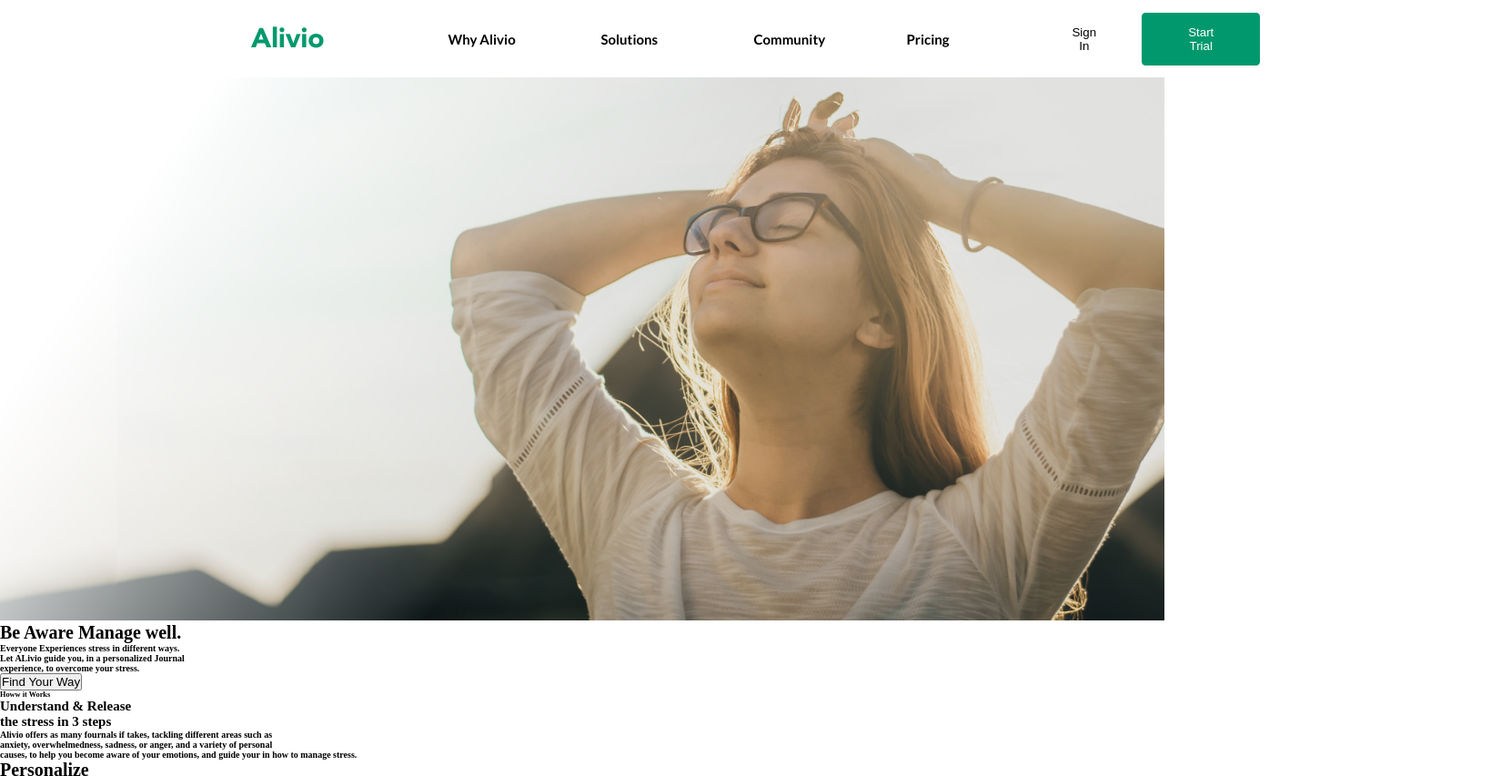
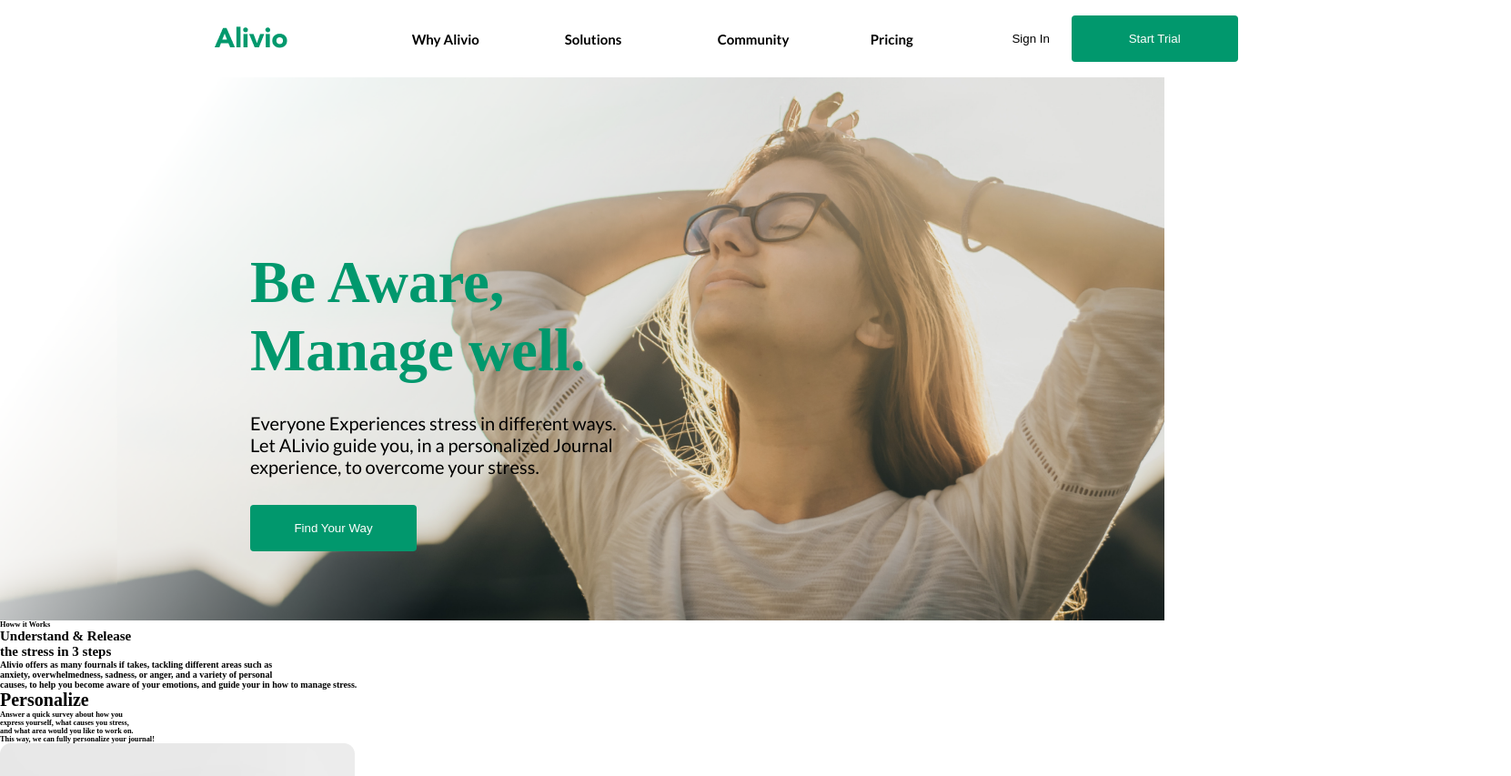
Before and after one commit to BrunoGaruda/Alivio-Landing-Page, a plain HTML site: page index.html in a window 1280 px wide. Shown: the top 853 px of the page at 91% size, 1661 px wide, since content can reach past the window. Drawn offline with Linux system fonts and the light colour scheme.

Commit message:
div intro completa

```diff
--- a/index.html
+++ b/index.html
@@ -34,7 +34,7 @@
         <h2>Pricing</h2>
       </div>
 
-      <div class="btn-intro">
+      <div class="btn-top">
         <button class="btn-white">Sign In</button>
         <button class="btn-green1">Start Trial</button>
       </div>
@@ -43,8 +43,11 @@
     <!--- Primeira Div com imagem de apresentação-->
     <div class="intro">
       <img src="/assets/01.png" alt="" />
-      <div>
-        <h1>Be Aware Manage well.</h1>
+      <div class="intro-text">
+        <h1>
+          Be Aware, <br />
+          Manage well.
+        </h1>
         <h4>
           Everyone Experiences stress in different ways. <br />
           Let ALivio guide you, in a personalized Journal <br />
--- a/style.css
+++ b/style.css
@@ -14,21 +14,23 @@
   box-sizing: border-box;
 }
 
-body {
+/* body {
   width: 100%;
   height: 100%;
-}
+} */
 
 header {
 /* position: absolute; */
-width: 100vw;
+/* width: 100vw; */
+left: auto;
 height: 8.5rem;
 background: #FFFFFF;
+
 }
 
 header img {
-
-  margin-left: 27.5rem;
+  margin-left: calc(27.5rem - (7.957rem / 2));
+  /* margin-left: 27.5rem; */
   margin-right: 10.046rem;
 
 }
@@ -71,24 +73,28 @@ header h2{
 
 }
 
-.btn-intro{
+.btn-top{
   display: flex;
-  flex-direction: inline;
-  justify-content: space-around;
+  /* flex-direction: inline; */
+  /* justify-content: space-around; */
 }
 
 .btn-white{
-  margin-left: auto;
+  /* margin-left: auto; */
 
   background-color: var(--secundary-color);
-  display: flex;
-  flex-direction: inline-block;
-  align-items: center;
-  padding: 1.3rem 5.0rem;
-  gap: 3rem;
+  /* display: flex; */
+  /* flex-direction: initial; */
+  color: var(--font-style1);
+  /* align-items: center; */
+  /* padding: 1.3rem 5.0rem; */
+  /* gap: 0rem; */
 
   border: none;
-  border-radius: 0.4rem;
+  /* border-radius: 0.4rem; */
+
+  width: 8.9rem;
+
 }
 
 .btn-green1{
@@ -96,21 +102,62 @@ header h2{
   background-color: var(--primary-color);
 
 
-  display: flex;
-  flex-direction: column;
-  align-items: center;
+  /* display: flex; */
+  /* flex-direction: initial; */
+  /* align-items: center; */
 
   margin-right: 27.6rem;
-  padding: 1.3rem 5.0rem;
-  gap: 3rem;
+  /* padding: 1.3rem ; */
+  /* gap: 0rem; */
+  width: 18.3rem;
+  height: 5.1rem;
 
-  border: 1px solid #01996D;
+  border: none;
+  /* border: 0px solid #01996D; */
   border-radius: 0.4rem;
+
 }
 
 
 
 .intro img{
   width: 100%;
-  /* transform: translateY(8.5rem) */
+  z-index: -1;
+
+  /* Faz com que a ocorra a flutuação */
+  float: left;
 }
+
+.intro-text {
+  position: absolute;
+  left: 27.5rem;
+  top: calc(2.4rem + 17.5rem + (14.8rem / 2));
+
+}
+
+.intro-text h1 {
+  color: var(--primary-color);
+  font-size: 6.5rem;
+  margin-bottom: 3rem;
+}
+
+.intro-text h4 {
+  font-family: Lato;
+  font-weight: 400;
+  color: var(--text-color);
+  font-size: 2rem;
+  margin-bottom: 3rem;
+}
+
+.intro-text button {
+  color: var(--secundary-color);
+  background-color: var(--primary-color);
+
+  margin-right: 27.6rem;
+
+  width: 18.3rem;
+  height: 5.1rem;
+
+  border: none;
+  border-radius: 0.4rem;
+}
```
